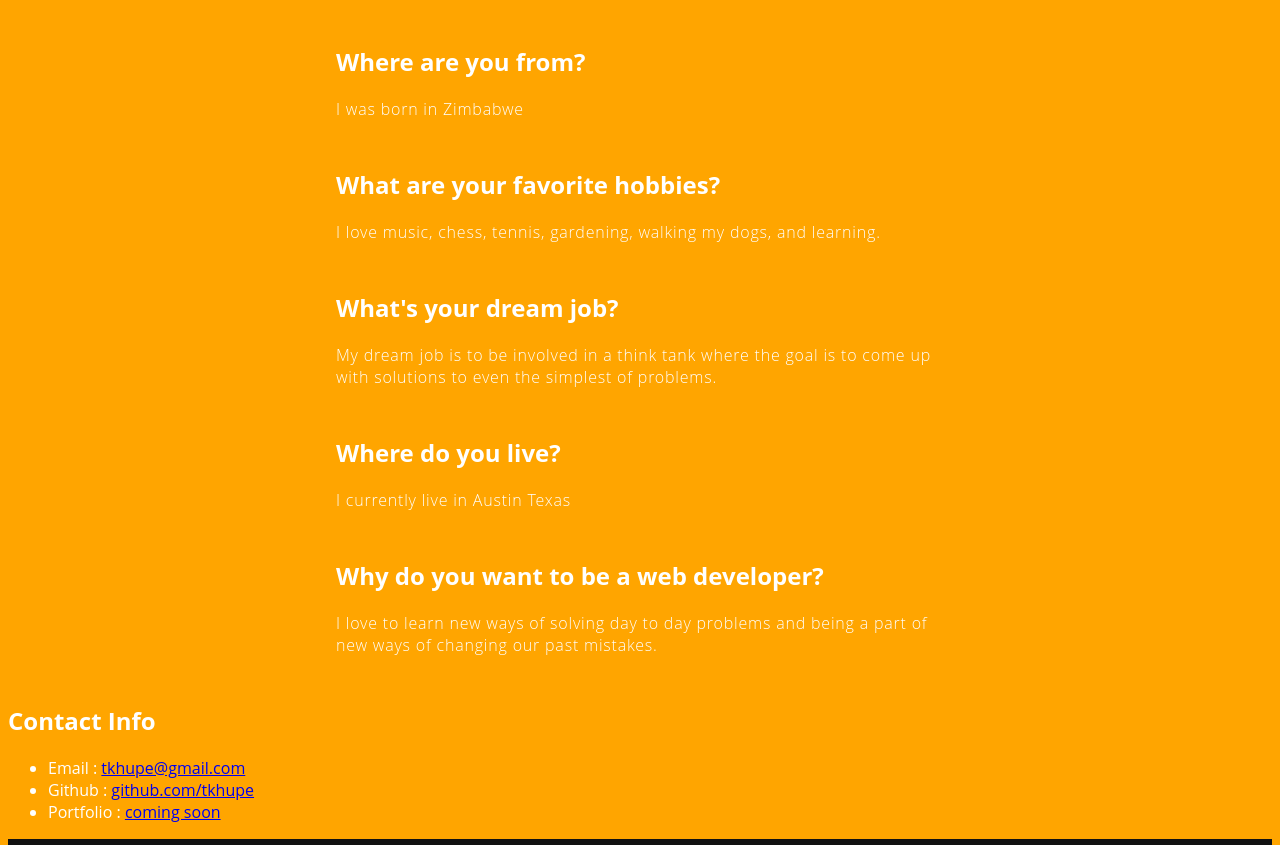
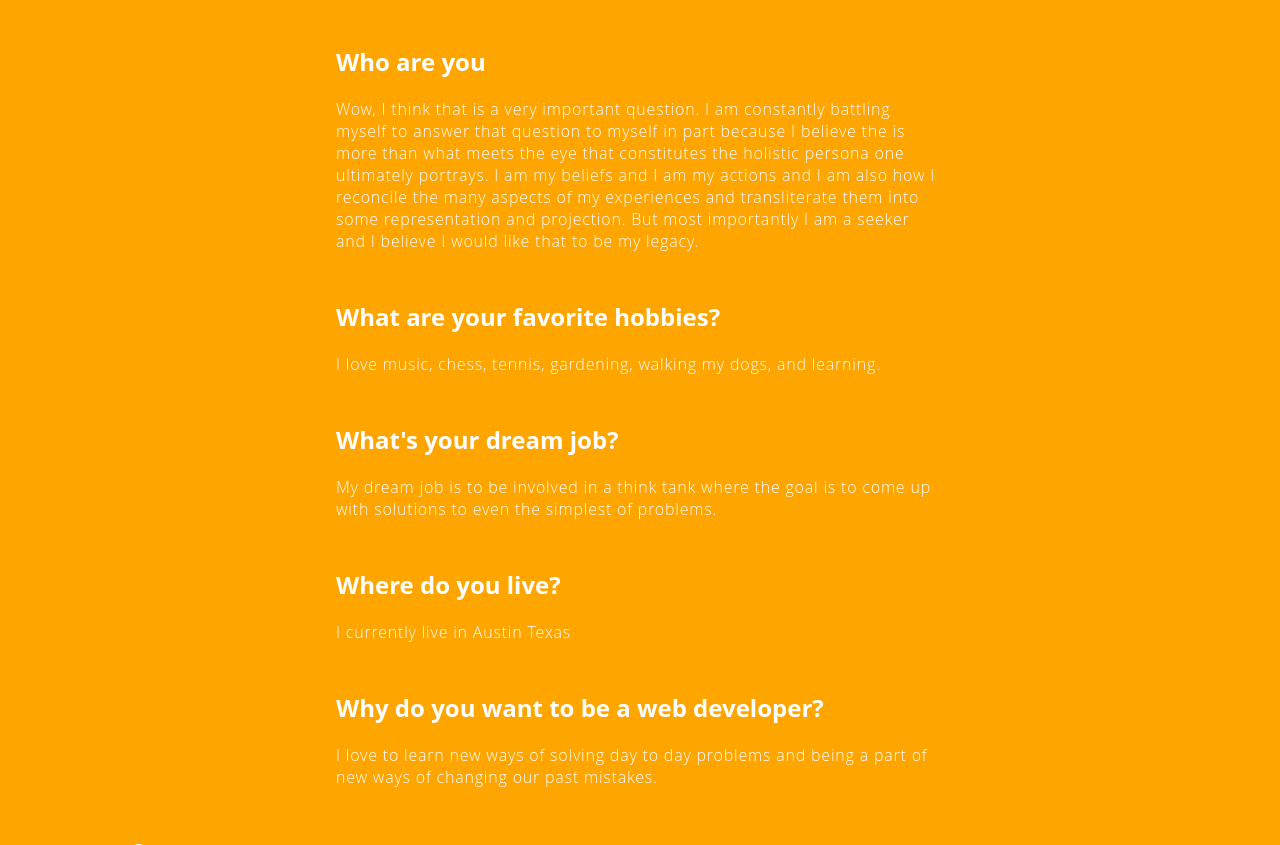
Before and after one commit to tkhupe/Biography, a plain HTML site: page index.html in a window 1280 px wide. Shown: the part 996-1841 px from the top of the page. Drawn offline with Linux system fonts and the light colour scheme.

Commit message:
added new category

```diff
--- a/index.html
+++ b/index.html
@@ -29,8 +29,12 @@
         funding I was forced to seek refuge in the streets of Austin as a homeless wayfarer.
         This in my perspective would become an integral an pivotal period of my life.
          </p>
-      <h1>Where are you from?</h1>
-      <p>I was born in Zimbabwe</p>
+      <h1>Who are you</h1>
+      <p>Wow, I think that is a very important question. I am constantly battling myself to
+        answer that question to myself in part because I believe the is more than what meets the eye that
+        constitutes the holistic persona one ultimately portrays. I am my beliefs and I am my actions
+      and I am also how I reconcile the many aspects of my experiences and transliterate them into some representation
+    and projection. But most importantly I am a seeker and I believe I would like that to be my legacy.</p>
       <h1>What are your favorite hobbies?</h1>
       <p>I love music, chess, tennis, gardening, walking my dogs, and learning.</p>
       <h1>What's your dream job?</h1>
```
